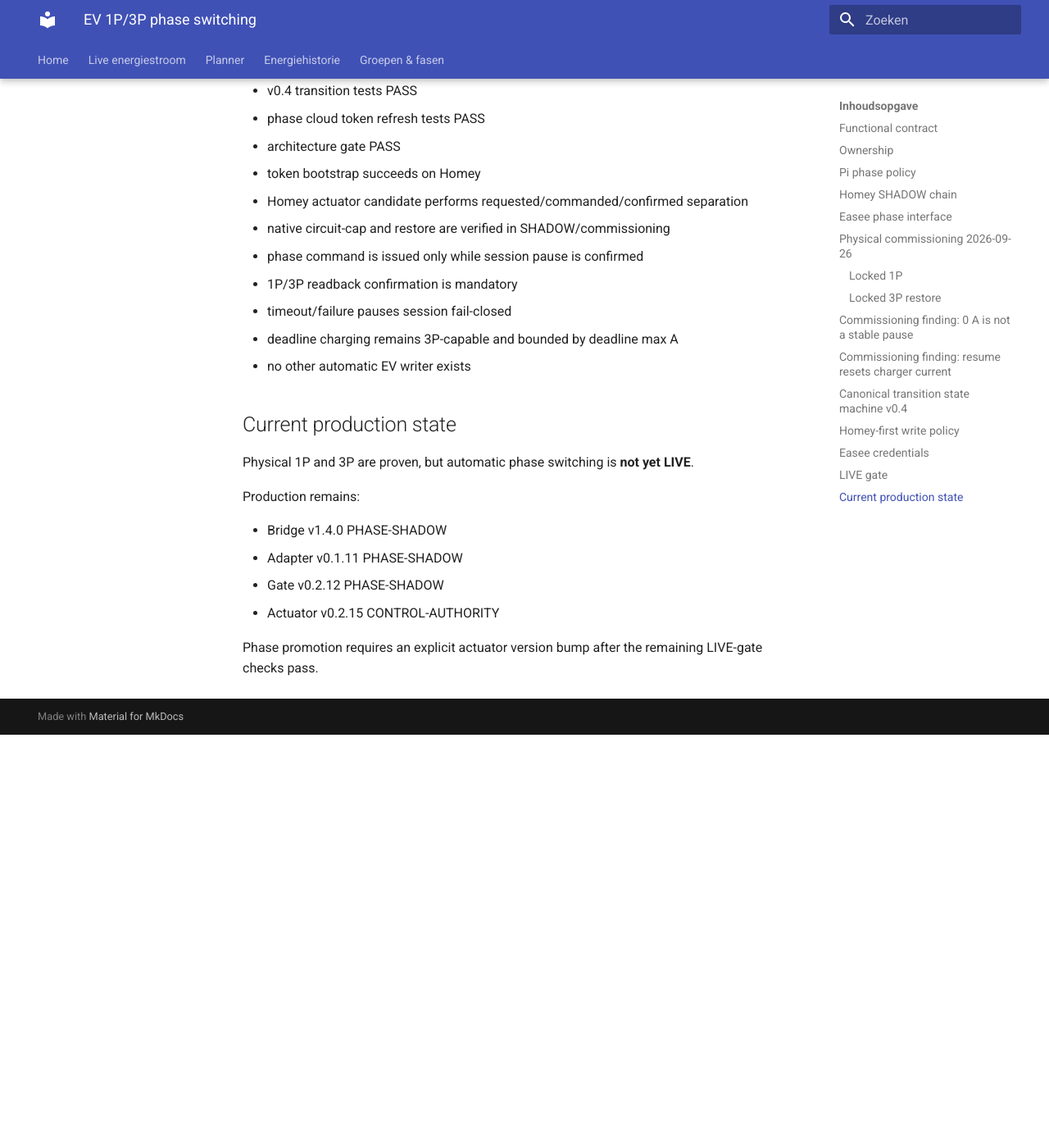
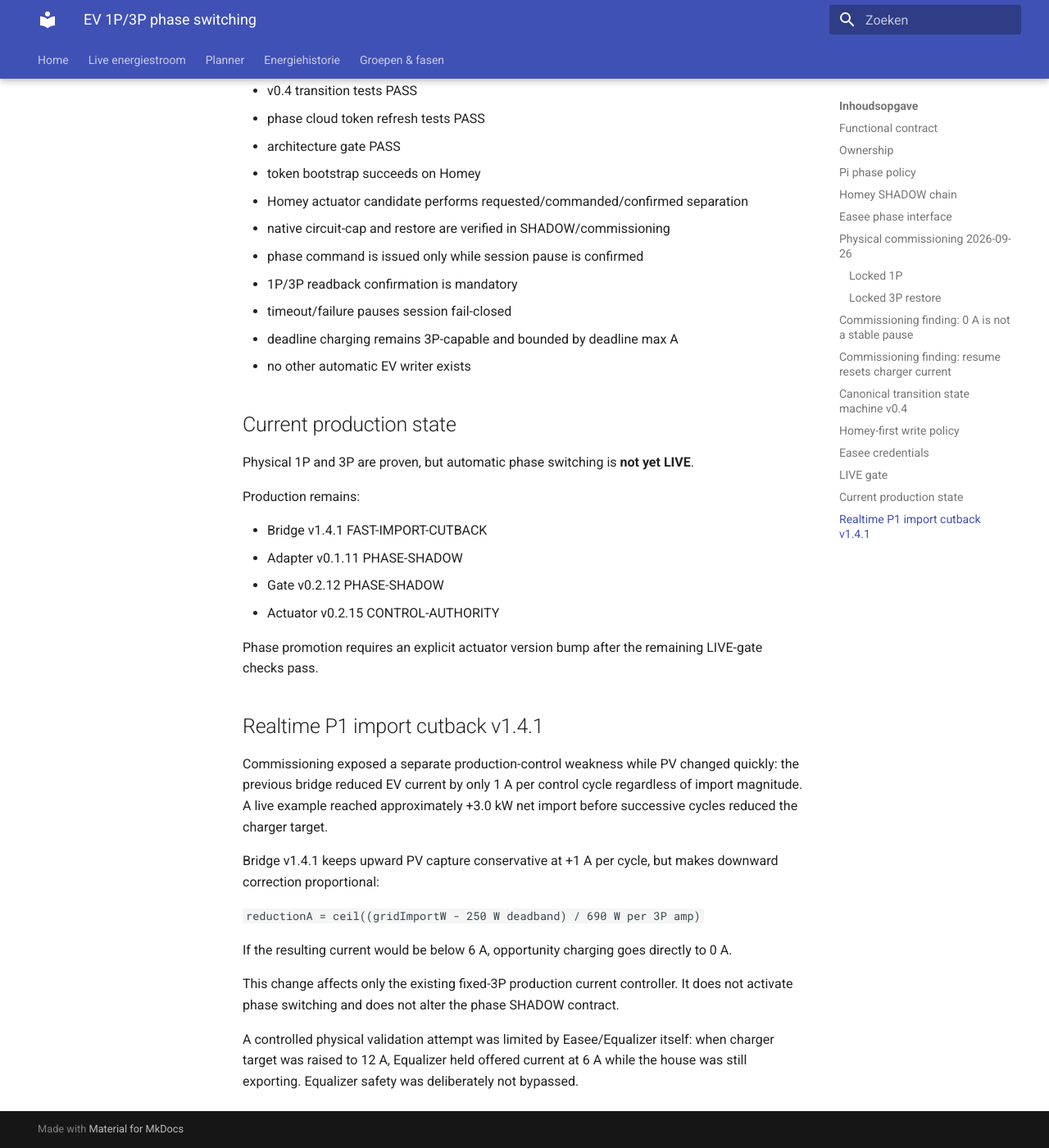
Before and after one commit to OnsKasteeltje/homey-energy-manual, an MkDocs documentation site: the page built from docs/architecture/ev-phase-switching-v0.1.md, in a window 1280 px wide and 1400 px high, scrolled down 7274 px. Shown: the whole window at 82% size. Built offline with MkDocs 1.6.1 and Material for MkDocs 9.7.7, drawn with Linux system fonts in a browser that asks for light colours; before the commit the page ends 8170 px from its top, so only the background shows below that; some of the changed text lies outside the part shown.

Commit message:
docs(ev): record fast P1 import cutback v1.4.1

```diff
--- a/docs/architecture/ev-phase-switching-v0.1.md
+++ b/docs/architecture/ev-phase-switching-v0.1.md
@@ -68,7 +68,7 @@
 
 Deployed into the existing flow IDs:
 
-- Bridge `8bf53fdb-76f4-47db-8ccb-773ac515f06e` → v1.4.0 PHASE-SHADOW
+- Bridge `8bf53fdb-76f4-47db-8ccb-773ac515f06e` → v1.4.1 FAST-IMPORT-CUTBACK
 - Adapter `953e9b18-3576-4557-b940-ed4a64eb2516` → v0.1.11 PHASE-SHADOW
 - Gate `ec5e5d34-8205-4cf0-a661-7bf744feb6e0` → v0.2.12 PHASE-SHADOW
 - physical actuator remains `fea23193-a03f-49dd-9780-7e72ee48747d` v0.2.15 until LIVE promotion
@@ -302,9 +302,24 @@
 
 Production remains:
 
-- Bridge v1.4.0 PHASE-SHADOW
+- Bridge v1.4.1 FAST-IMPORT-CUTBACK
 - Adapter v0.1.11 PHASE-SHADOW
 - Gate v0.2.12 PHASE-SHADOW
 - Actuator v0.2.15 CONTROL-AUTHORITY
 
 Phase promotion requires an explicit actuator version bump after the remaining LIVE-gate checks pass.
+
+
+## Realtime P1 import cutback v1.4.1
+
+Commissioning exposed a separate production-control weakness while PV changed quickly: the previous bridge reduced EV current by only 1 A per control cycle regardless of import magnitude. A live example reached approximately +3.0 kW net import before successive cycles reduced the charger target.
+
+Bridge v1.4.1 keeps upward PV capture conservative at +1 A per cycle, but makes downward correction proportional:
+
+`reductionA = ceil((gridImportW - 250 W deadband) / 690 W per 3P amp)`
+
+If the resulting current would be below 6 A, opportunity charging goes directly to 0 A.
+
+This change affects only the existing fixed-3P production current controller. It does not activate phase switching and does not alter the phase SHADOW contract.
+
+A controlled physical validation attempt was limited by Easee/Equalizer itself: when charger target was raised to 12 A, Equalizer held offered current at 6 A while the house was still exporting. Equalizer safety was deliberately not bypassed.
```
